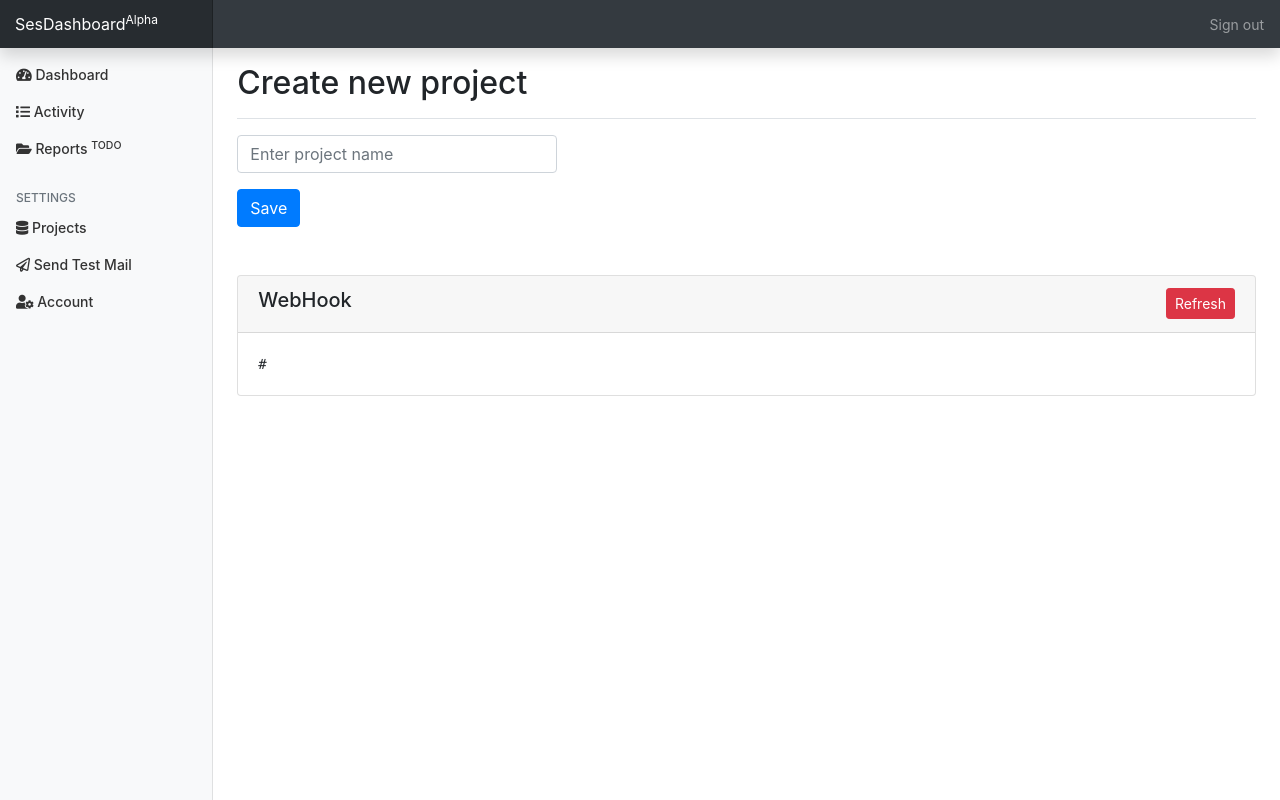
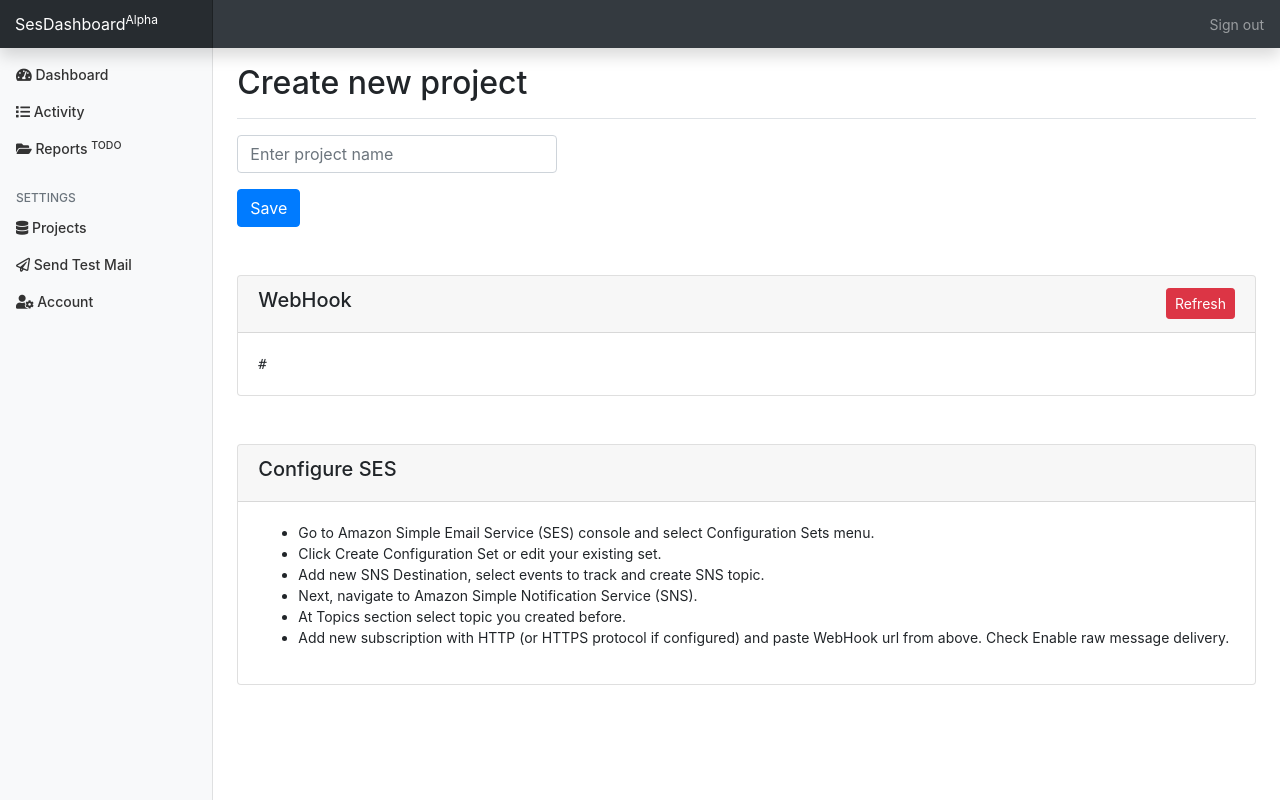
Before and after one commit to Nikeev/sesdashboard, a Symfony app: template templates/project/edit.html.twig in a window 1280 px wide. Run offline with Twig, Linux system fonts and the light colour scheme; the template is opened without the code that fills it: most values are stand-ins (such as "Sample title", 1, 10 or a date in 2020); form fields are guessed from the names that the template uses; style sheets or scripts are compiled from the project's sources; some libraries are stand-ins or nearby versions.

Commit message:
Add SES config instructions on project edit page.

```diff
--- a/templates/project/edit.html.twig
+++ b/templates/project/edit.html.twig
@@ -39,6 +39,34 @@
         <p class="card-text"><samp>{{ absolute_url(path('app_webhook', {'token': project.token})) }}</samp></p>
       </div>
     </div>
+
+    <div class="card mt-5">
+      <div class="card-header">
+        <h5>Configure SES</h5>
+      </div>
+      <div class="card-body">
+        <ul>
+          <li>
+            Go to Amazon Simple Email Service (SES) console and select Configuration Sets menu.
+          </li>
+          <li>
+            Click Create Configuration Set or edit your existing set.
+          </li>
+          <li>
+            Add new SNS Destination, select events to track and create SNS topic.
+          </li>
+          <li>
+            Next, navigate to Amazon Simple Notification Service (SNS).
+          </li>
+          <li>
+            At Topics section select topic you created before.
+          </li>
+          <li>
+            Add new subscription with HTTP (or HTTPS protocol if configured) and paste WebHook url from above. Check Enable raw message delivery.
+          </li>
+        </ul>
+      </div>
+    </div>
   {% endif %}
 
 {% endblock %}
```
